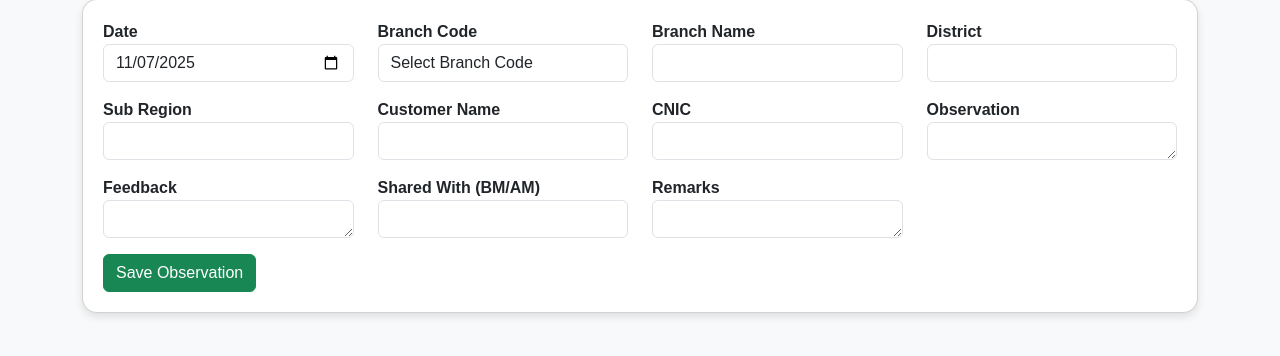
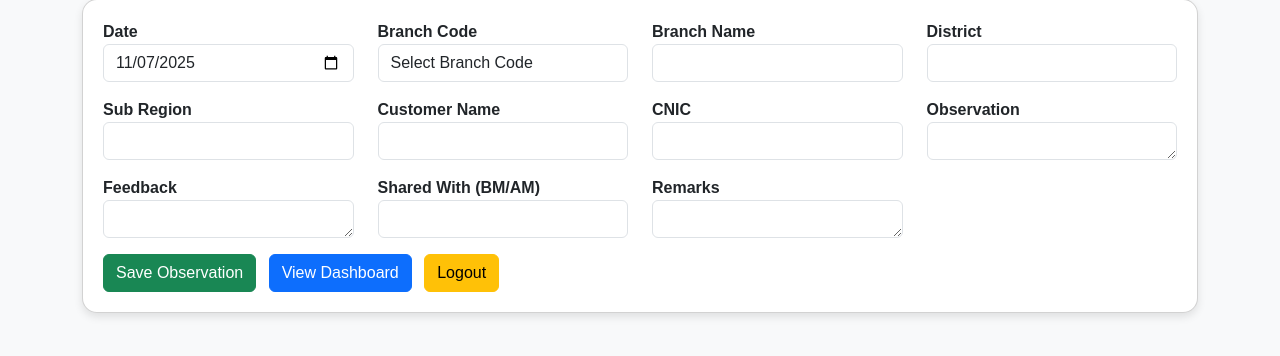
Before and after one commit to ghazanfariqbal630/Loan-Application, a Flask app: page / in a window 1280 px wide. Shown: the part 128-484 px from the top of the page. Run offline with Flask 3, Linux system fonts and the light colour scheme; the visitor is signed in with stand-in values (Sample User, id 1).

Commit message:
Update form.html

```diff
--- a/templates/form.html
+++ b/templates/form.html
@@ -114,6 +114,8 @@
                 </div>
 
                 <button type="submit" class="btn btn-success">Save Observation</button>
+                <a href="/dashboard" class="btn btn-primary ms-2">View Dashboard</a>
+                <a href="/logout" class="btn btn-warning ms-2">Logout</a>
             </form>
         </div>
     </div>
```
